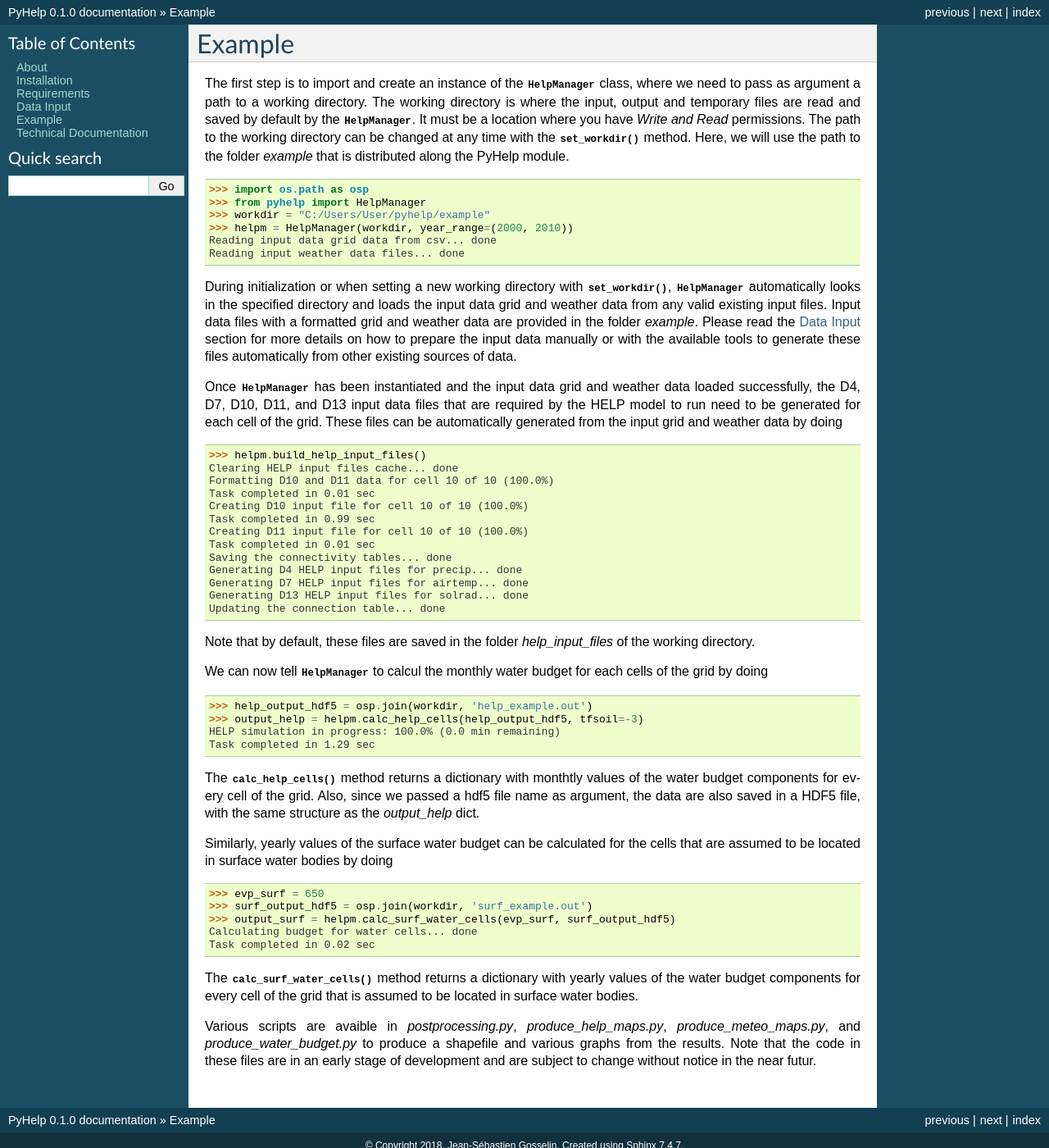
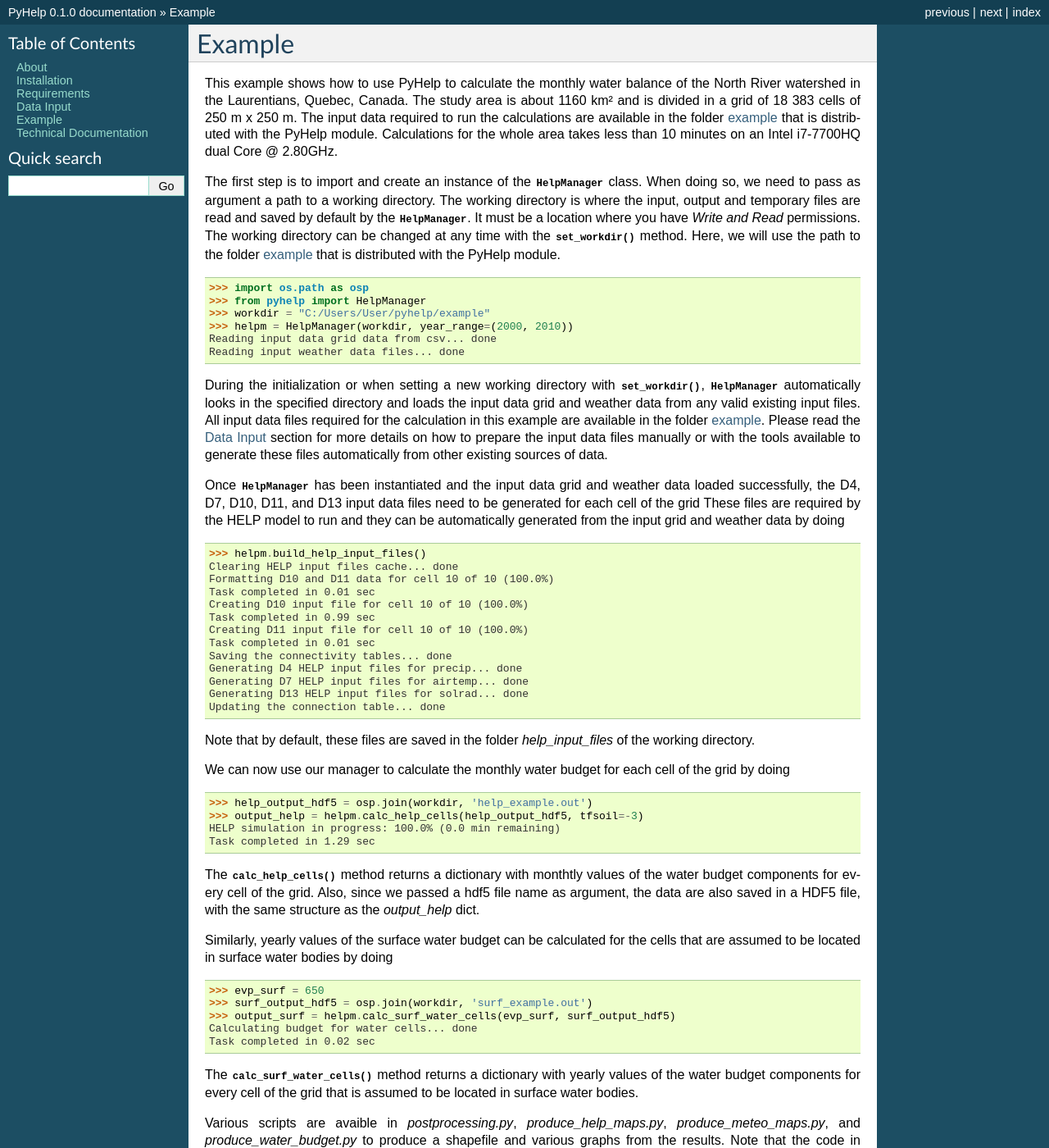
Before and after one commit to cgq-qgc/pyhelp, a Sphinx documentation site: the page built from docs/example.rst, in a window 1280 px wide and 1400 px high. Shown: the whole window at 82% size. Built offline with Sphinx 7.4.7, drawn with Linux system fonts in a browser that asks for light colours; formulas are drawn with MathJax 3.

Commit message:
Improve the example text

```diff
--- a/docs/example.rst
+++ b/docs/example.rst
@@ -1,15 +1,24 @@
 Example
 =================================
 
+This example shows how to use PyHelp to calculate the monthly water balance
+of the North River watershed in the Laurentians, Quebec, Canada.
+The study area is about 1160 |_| km² and is divided in a grid of 18 |_| 383
+cells of 250 |_| m x 250 |_| m.
+The input data required to run the calculations are available in the
+folder `example`_ that is distributed with the PyHelp module. Calculations
+for the whole area takes less than 10 |_| minutes on an Intel i7-7700HQ
+dual Core @ 2.80GHz.
+
 The first step is to import and create an instance of the
-:class:`~pyhelp.HelpManager` class, where we need to pass as argument a path
-to a working directory.
+:class:`~pyhelp.HelpManager` class.
+When doing so, we need to pass as argument a path to a working directory.
 The working directory is where the input, output and temporary files are read
 and saved by default by the :class:`~pyhelp.HelpManager`.
 It must be a location where you have `Write and Read` permissions.
-The path to the working directory can be changed at any time with the
+The working directory can be changed at any time with the
 :meth:`~pyhelp.HelpManager.set_workdir` method.
-Here, we will use the path to the folder `example` that is distributed along
+Here, we will use the path to the folder `example`_ that is distributed with
 the PyHelp module.
 
     >>> import os.path as osp
@@ -19,22 +28,21 @@ the PyHelp module.
     Reading input data grid data from csv... done
     Reading input weather data files... done
 
-During initialization or when setting a new working directory with
+During the initialization or when setting a new working directory with
 :meth:`~pyhelp.HelpManager.set_workdir`, :class:`~pyhelp.HelpManager`
 automatically looks in the specified directory and loads the input
 data grid and weather data from any valid existing input files.
-Input data files with a formatted grid and weather data are provided in the
-folder `example`.
+All input data files required for the calculation in this example are
+available in the folder `example`_.
 Please read the :ref:`sec_data_input` section for more details on how
-to prepare the input data manually or with the available tools to generate
-these files automatically from other existing sources of data.
+to prepare the input data files manually or with the tools available to
+generate these files automatically from other existing sources of data.
 
 Once :class:`~pyhelp.HelpManager` has been instantiated and the input
 data grid and weather data loaded successfully, the D4, D7, D10, D11, and D13
-input data files that are required by the HELP model to run need to be
-generated for each cell of the grid.
-These files can be automatically generated from the input grid and weather
-data by doing ::
+input data files need to be generated for each cell of the grid
+These files are required by the HELP model to run and they can be
+automatically generated from the input grid and weather data by doing ::
 
     >>> helpm.build_help_input_files()
     Clearing HELP input files cache... done
@@ -53,8 +61,8 @@ data by doing ::
 Note that by default, these files are saved in the folder `help_input_files`
 of the working directory.
 
-We can now tell :class:`~pyhelp.HelpManager` to calcul the monthly water budget
-for each cells of the grid by doing ::
+We can now use our manager to calculate the monthly water budget for each
+cell of the grid by doing ::
 
     >>> help_output_hdf5 = osp.join(workdir, 'help_example.out')
     >>> output_help = helpm.calc_help_cells(help_output_hdf5, tfsoil=-3)
@@ -84,3 +92,7 @@ Various scripts are avaible in `postprocessing.py`, `produce_help_maps.py`,
 to produce a shapefile and various graphs from the results. Note that
 the code in these files are in an early stage of development and are subject
 to change without notice in the near futur.
+
+.. _example: https://github.com/jnsebgosselin/pyhelp/tree/master/example
+.. |_| unicode:: 0xA0
+   :trim:
```
